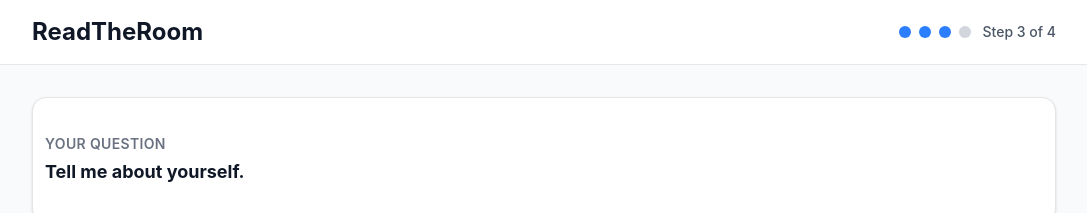
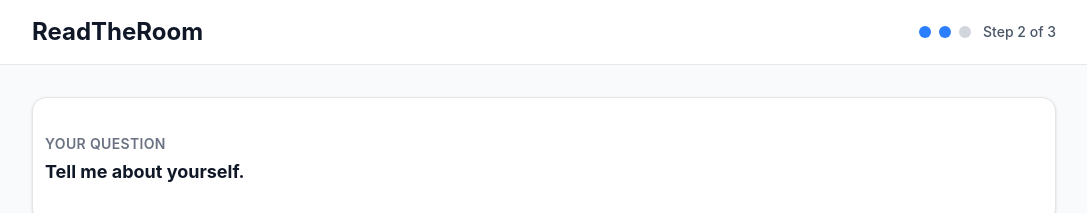
Before and after one commit to bypameladaniel/readtheroom, a Vue app in the folder frontend/: page /interview in a window 1280 px wide. Shown: the top 213 px of the page, without its empty margins (96-1183 px from the left). Built offline with nearby package versions, Linux system fonts and the light colour scheme; no server answers.

Commit message:
fix steps

```diff
--- a/frontend/src/pages/CameraRoomPage.vue
+++ b/frontend/src/pages/CameraRoomPage.vue
@@ -25,8 +25,8 @@ const isRecording = ref(false)
 const isUploading = ref(false)
 const videoElement = ref(null)
 const isAudioPlaying = ref(false)
-const currentStep = ref(3)
-const totalSteps = ref(4)
+const currentStep = ref(2)
+const totalSteps = ref(3)
 const showTips = ref(false)
 
 let mediaStream = null
--- a/frontend/src/pages/QuestionsPage.vue
+++ b/frontend/src/pages/QuestionsPage.vue
@@ -17,7 +17,7 @@ const questions = ref([
 
 const selectedQuestion = ref("Describe a challenge you overcame")
 const currentStep = ref(1)
-const totalSteps = ref(4)
+const totalSteps = ref(3)
 
 function selectQuestion(question) {
   selectedQuestion.value = question
```
